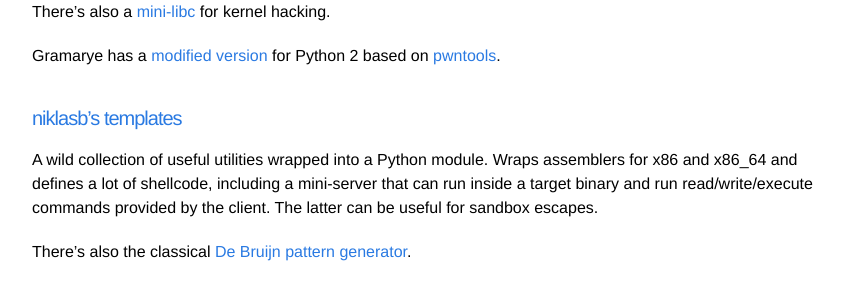
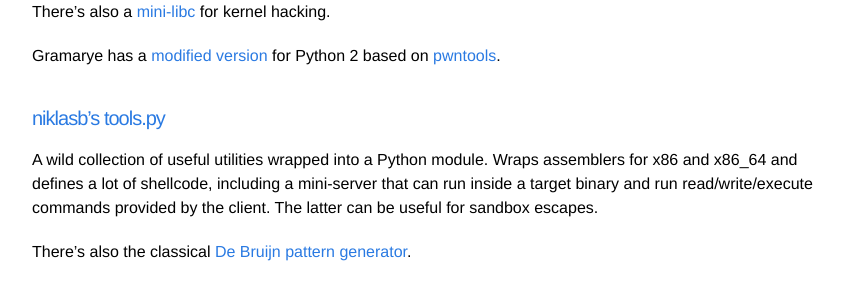
Before and after one commit to kitctf/www, a Jekyll site: the page built from _posts/2016-01-04-tools.md, in a window 1280 px wide and 900 px high, scrolled down 3362 px. Shown: the part 467-764 px from the top of the window, without its empty margins (208-1063 px from the left). Built offline with Jekyll 4.4.1, drawn with Linux system fonts in a browser that asks for light colours.

Commit message:
Update 2016-01-04-tools.md

```diff
--- a/_posts/2016-01-04-tools.md
+++ b/_posts/2016-01-04-tools.md
@@ -182,7 +182,7 @@
 
 Gramarye has a [modified version](https://github.com/Gram21/ctfcode) for Python 2 based on [pwntools](https://github.com/Gallopsled/pwntools/).
 
-#### [niklasb's templates](https://github.com/niklasb/ctf-tools/blob/master/tools.py)
+#### [niklasb's tools.py](https://github.com/niklasb/ctf-tools/blob/master/tools.py)
 
 A wild collection of useful utilities wrapped into a Python module. Wraps
 assemblers for x86 and x86_64 and defines a lot of shellcode, including
```
